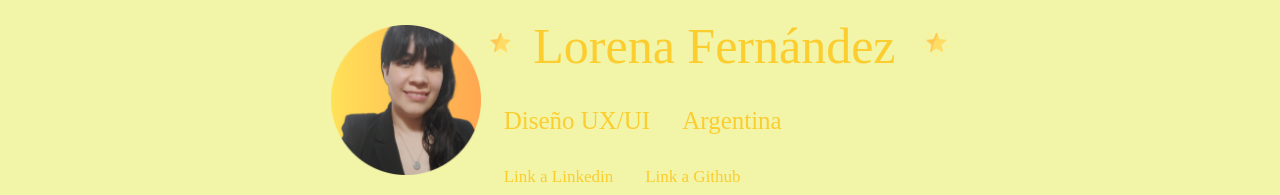
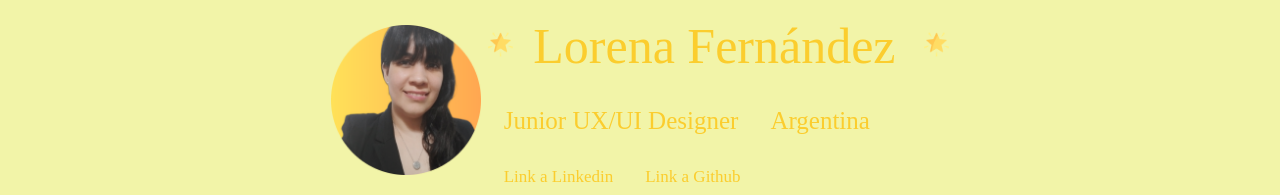
Before and after one commit to lorenafernandezb/lorenafernandezb.github.io, a plain HTML site: page index.html in a window 1280 px wide. Shown: the top 195 px of the page. Drawn offline with Linux system fonts and the light colour scheme.

Commit message:
git  push -u origin master

```diff
--- a/index.html
+++ b/index.html
@@ -29,7 +29,7 @@
             </tr>
             <tr>
                 <td colspan="3">
-                    <span1 class="span1">Diseño UX/UI</span1>
+                    <span1 class="span1">Junior UX/UI Designer</span1>
                     <span1 class="span1">Argentina</span1>
 
                 </td>
```
